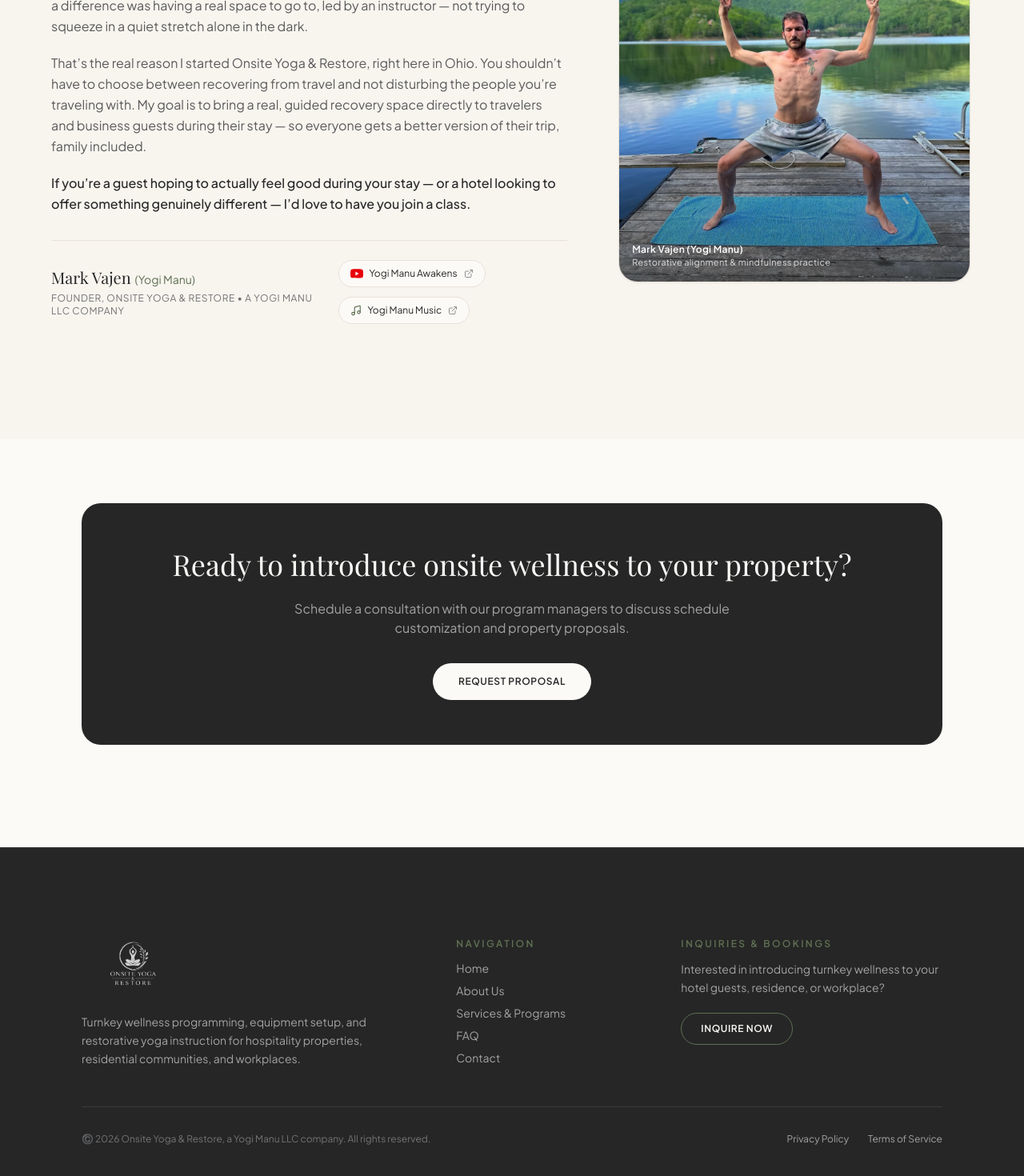
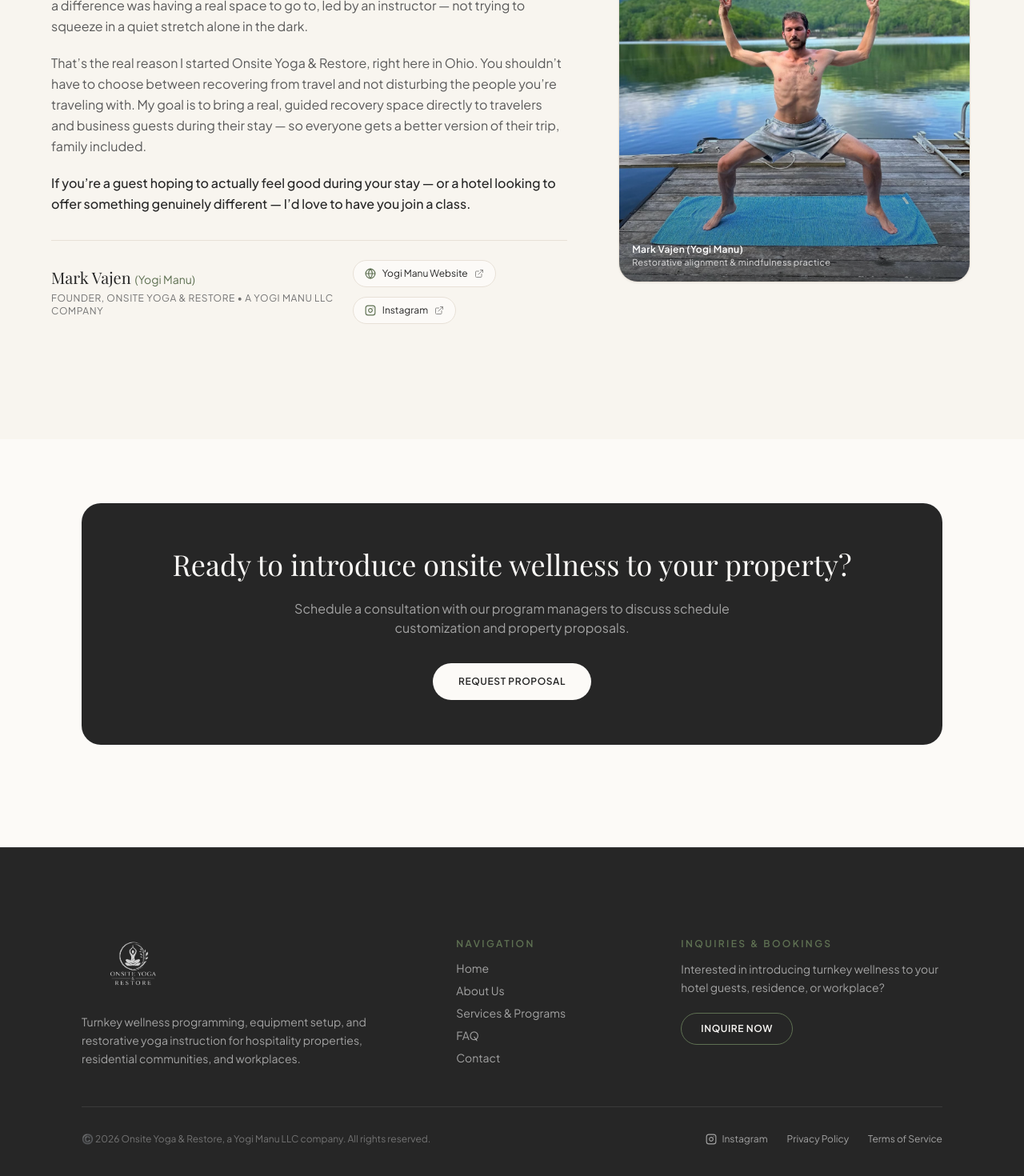
Before and after one commit to asellus-1/onsiteyoga, a Next.js app: page /about in a window 1280 px wide. Shown: the part 2050-3520 px from the top of the page at 80% size. Built offline with nearby package versions, Linux system fonts and the light colour scheme; no server answers; a web font is replaced by a local one.

Commit message:
feat: update residential yoga styles, scheduling phrasing, Yogi Manu website link, and Onsite Yoga Instagram link

```diff
--- a/src/components/layout/Footer.tsx
+++ b/src/components/layout/Footer.tsx
@@ -1,5 +1,15 @@
 import Link from "next/link";
 import Image from "next/image";
+
+function InstagramIcon({ className = "w-4 h-4" }: { className?: string }) {
+  return (
+    <svg className={className} viewBox="0 0 24 24" fill="none" stroke="currentColor" strokeWidth="2" strokeLinecap="round" strokeLinejoin="round">
+      <rect width="20" height="20" x="2" y="2" rx="5" ry="5" />
+      <path d="M16 11.37A4 4 0 1 1 12.63 8 4 4 0 0 1 16 11.37z" />
+      <line x1="17.5" x2="17.51" y1="6.5" y2="6.5" />
+    </svg>
+  );
+}
 
 export function Footer() {
   return (
@@ -61,6 +71,15 @@
         <div className="pt-8 border-t border-[#3A3A3A] flex flex-col sm:flex-row justify-between items-center gap-4 text-xs font-sans text-[#737373]">
           <p>©️ 2026 Onsite Yoga &amp; Restore, a Yogi Manu LLC company. All rights reserved.</p>
           <div className="flex items-center gap-6 text-xs text-[#A3A3A3]">
+            <a
+              href="https://www.instagram.com/onsiteyogaandrestore/"
+              target="_blank"
+              rel="noopener noreferrer"
+              className="hover:text-[#FCFAF7] transition-colors inline-flex items-center gap-1.5"
+            >
+              <InstagramIcon className="w-3.5 h-3.5" />
+              <span>Instagram</span>
+            </a>
             <Link href="/privacy" className="hover:text-[#FCFAF7] transition-colors">Privacy Policy</Link>
             <Link href="/terms" className="hover:text-[#FCFAF7] transition-colors">Terms of Service</Link>
           </div>
--- a/src/components/onsite/FounderBio.tsx
+++ b/src/components/onsite/FounderBio.tsx
@@ -3,12 +3,14 @@
 import { FadeIn } from "@/components/shared/FadeIn";
 import { SectionHeader } from "@/components/shared/SectionHeader";
 import Image from "next/image";
-import { ExternalLink, Music } from "lucide-react";
+import { ExternalLink, Globe } from "lucide-react";
 
-function YoutubeIcon({ className = "w-4 h-4" }: { className?: string }) {
+function InstagramIcon({ className = "w-4 h-4" }: { className?: string }) {
   return (
-    <svg className={className} viewBox="0 0 24 24" fill="currentColor">
-      <path d="M23.498 6.186a3.016 3.016 0 0 0-2.122-2.136C19.505 3.545 12 3.545 12 3.545s-7.505 0-9.377.505A3.017 3.017 0 0 0 .502 6.186C0 8.07 0 12 0 12s0 3.93.502 5.814a3.016 3.016 0 0 0 2.122 2.136c1.871.505 9.376.505 9.376.505s7.505 0 9.377-.505a3.015 3.015 0 0 0 2.122-2.136C24 15.93 24 12 24 12s0-3.93-.502-5.814zM9.545 15.568V8.432L15.818 12l-6.273 3.568z" />
+    <svg className={className} viewBox="0 0 24 24" fill="none" stroke="currentColor" strokeWidth="2" strokeLinecap="round" strokeLinejoin="round">
+      <rect width="20" height="20" x="2" y="2" rx="5" ry="5" />
+      <path d="M16 11.37A4 4 0 1 1 12.63 8 4 4 0 0 1 16 11.37z" />
+      <line x1="17.5" x2="17.51" y1="6.5" y2="6.5" />
     </svg>
   );
 }
@@ -56,26 +58,26 @@
                   </p>
                 </div>
 
-                {/* External Social / Music Links */}
+                {/* External Social / Website Links */}
                 <div className="flex flex-wrap items-center gap-3">
                   <a
-                    href="https://www.youtube.com/@YogiManuAwakens"
+                    href="https://www.yogimanu.com"
                     target="_blank"
                     rel="noopener noreferrer"
                     className="inline-flex items-center gap-2 px-3.5 py-2 rounded-full bg-[#FCFAF7] border border-[#E8E1D7] hover:border-[#5E7052] text-xs font-sans text-[#262626] hover:text-[#5E7052] transition-colors"
                   >
-                    <YoutubeIcon className="w-4 h-4 text-red-600" />
-                    <span>Yogi Manu Awakens</span>
+                    <Globe size={14} className="text-[#5E7052]" />
+                    <span>Yogi Manu Website</span>
                     <ExternalLink size={12} className="opacity-50" />
                   </a>
                   <a
-                    href="https://www.youtube.com/@YogiManuMusic"
+                    href="https://www.instagram.com/onsiteyogaandrestore/"
                     target="_blank"
                     rel="noopener noreferrer"
                     className="inline-flex items-center gap-2 px-3.5 py-2 rounded-full bg-[#FCFAF7] border border-[#E8E1D7] hover:border-[#5E7052] text-xs font-sans text-[#262626] hover:text-[#5E7052] transition-colors"
                   >
-                    <Music size={14} className="text-[#5E7052]" />
-                    <span>Yogi Manu Music</span>
+                    <InstagramIcon className="w-3.5 h-3.5 text-[#5E7052]" />
+                    <span>Instagram</span>
                     <ExternalLink size={12} className="opacity-50" />
                   </a>
                 </div>
--- a/src/components/onsite/PropertyPartnerships.tsx
+++ b/src/components/onsite/PropertyPartnerships.tsx
@@ -39,11 +39,11 @@
                 <ul className="space-y-2 pt-4 font-sans text-xs text-[#6D6D6D]" role="list">
                   <li className="flex items-center gap-2.5">
                     <span className="w-1.5 h-1.5 rounded-full bg-[#5E7052]" />
-                    Weekly, bi-weekly, or seasonal schedule options
+                    Multiple scheduling options
                   </li>
                   <li className="flex items-center gap-2.5">
                     <span className="w-1.5 h-1.5 rounded-full bg-[#5E7052]" />
-                    Multiple class styles (Gentle Vinyasa, Restorative, Mobility)
+                    Multiple class styles (Hatha, Vinyasa, Restorative, Mobility)
                   </li>
                   <li className="flex items-center gap-2.5">
                     <span className="w-1.5 h-1.5 rounded-full bg-[#5E7052]" />
```
